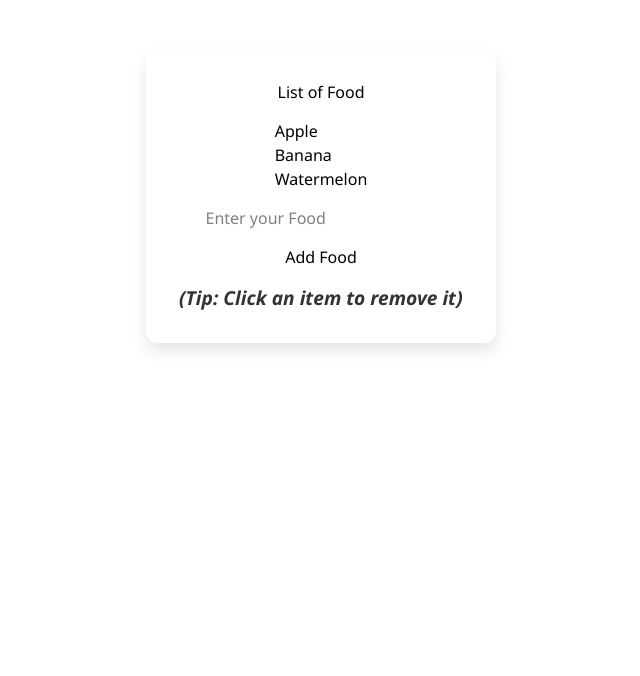
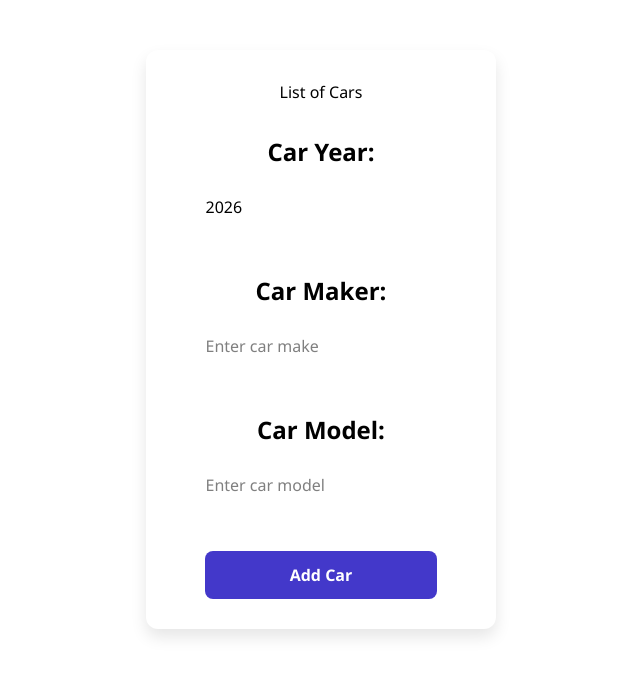
Before and after one commit to yuvrajsinghsoni06-dotcom/repo-practice-, a React (Vite) app in the folder website/my-react-app/: page / in a window 1280 px wide. Shown: the top 676 px of the page, without its empty margins (319-959 px from the left). Built offline with nearby package versions, Linux system fonts and the light colour scheme.

Commit message:
feat: refactor MyComponent to manage car details and remove food-related state

```diff
--- a/website/my-react-app/src/Mycomponent.jsx
+++ b/website/my-react-app/src/Mycomponent.jsx
@@ -1,38 +1,71 @@
 import React, { useState } from 'react';
 
 function MyComponent() {
-    const [food, setFood] = useState(["Apple", "Banana", "Watermelon"]);
+    const [cars, setCars] = useState([]);
+    const [carYear, setCarYear] = useState(new Date().getFullYear());
+    const [carMake, setCarMake] = useState("");
+    const [carModel, setCarModel] = useState(""); // Fixed typo here
 
-    function handleAddFood() {
-        const foodInput = document.getElementById("foodinput");
-        const newFood = foodInput.value;
+    function handleAddCar() {
+        // Only add if fields aren't empty
+        if (carMake.trim() === "" || carModel.trim() === "") return;
 
-        if (newFood.trim() !== "") {
-            // Correct way: Call the function, don't assign to it
-            setFood(f => [...f, newFood]);
-            foodInput.value = "";
-        }
+        const newCar = {
+            year: carYear,
+            make: carMake,
+            model: carModel
+        };
+
+        // Use functional update to ensure we have the latest state
+        setCars(c => [...c, newCar]);
+
+        // Reset fields after adding
+        setCarYear(new Date().getFullYear());
+        setCarMake("");
+        setCarModel("");
     }
 
-    function handleRemoveFood(index) {
-        // Filter creates a new array excluding the item at the clicked index
-        setFood(food.filter((_, i) => i !== index));
+    function handleRemoveCar(index) {
+        // Filter out the car at the specific index
+        setCars(c => c.filter((_, i) => i !== index));
+    }
+
+    function handleYearChange(e) {
+        setCarYear(e.target.value);
+    }
+
+    function handleMakeChange(e) {
+        setCarMake(e.target.value); // Fixed: was setCars
+    }
+
+    function handleModelChange(e) {
+        setCarModel(e.target.value); // Fixed: was setCars
     }
 
     return (
-        <div className='box-1'>
-            <h2>List of Food</h2>
-            <ul className="parent">
-                {food.map((item, index) => (
-                    <li key={index} onClick={() => handleRemoveFood(index)}>
-                        {item}
+        <div className="box-1">
+            <h2>List of Cars</h2>
+            <ul>
+                {cars.map((car, index) => (
+                    <li key={index} onClick={() => handleRemoveCar(index)} style={{ cursor: 'pointer' }}>
+                        {car.year} {car.make} {car.model} (Click to remove)
                     </li>
                 ))}
             </ul>
 
-            <input type="text" id="foodinput" placeholder="Enter your Food" />
-            <button onClick={handleAddFood}>Add Food</button>
-            <p><i>(Tip: Click an item to remove it)</i></p>
+            <label>Car Year: </label>
+            <input type="number" value={carYear} onChange={handleYearChange} />
+            <br />
+
+            <label>Car Maker: </label>
+            <input type="text" value={carMake} onChange={handleMakeChange} placeholder="Enter car make" />
+            <br />
+
+            <label>Car Model: </label>
+            <input type="text" value={carModel} onChange={handleModelChange} placeholder="Enter car model" />
+            <br />
+
+            <button className="btn4" onClick={handleAddCar}>Add Car</button>
         </div>
     );
 }
```
